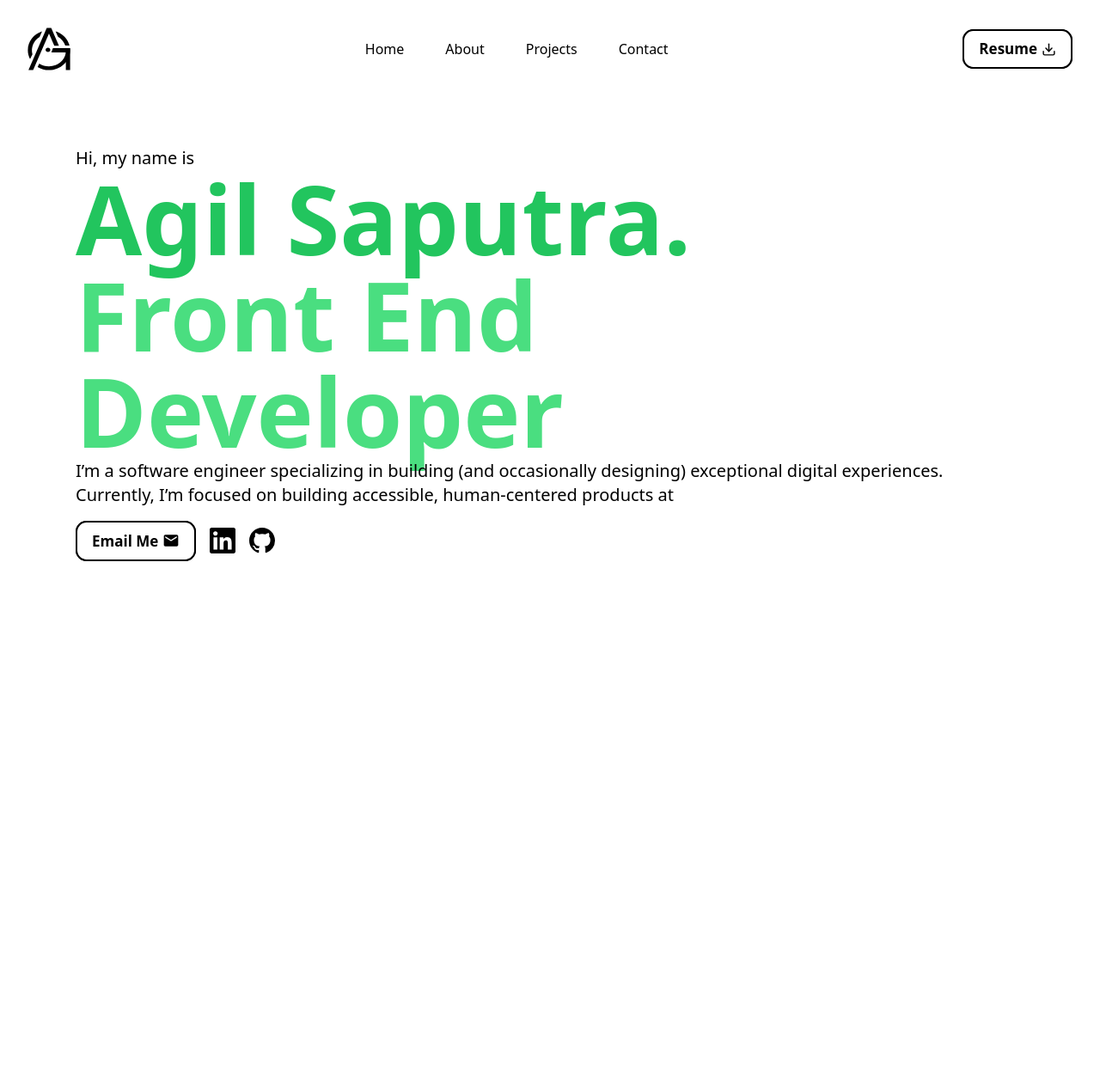
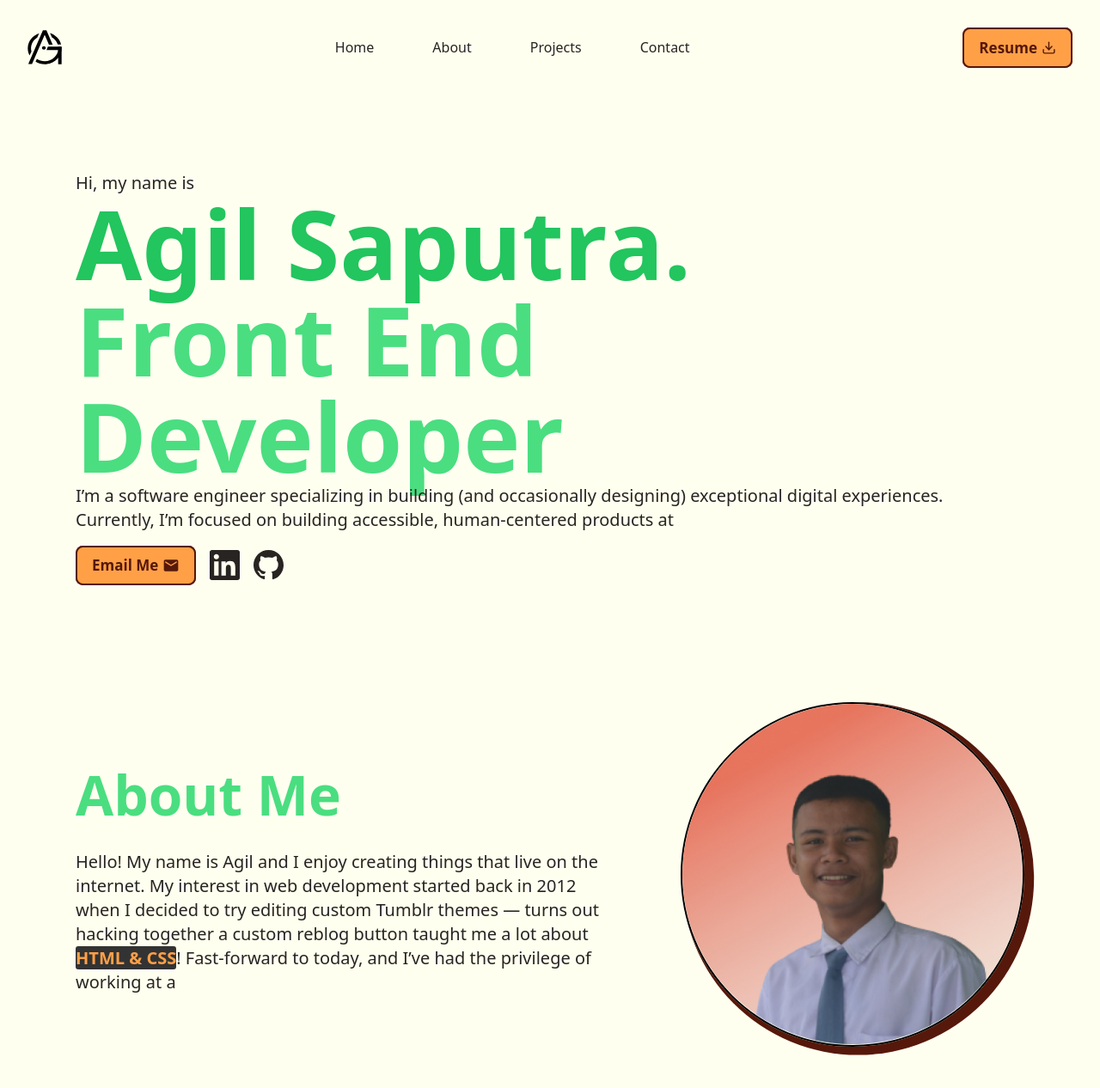
Before and after one commit to Agil-Saputra/Portofolio-V1, a React (Vite) app: page / in a window 1280 px wide. Shown: the whole page at 86% size. Before the commit the page ends 800 px from the top, so only its background shows below. Built offline with nearby package versions, Linux system fonts and the light colour scheme.

Commit message:
add About section

```diff
--- a/index.html
+++ b/index.html
@@ -6,7 +6,7 @@
     <meta name="viewport" content="width=device-width, initial-scale=1.0" />
     <title>Agil Saputra</title>
   </head>
-  <body>
+  <body class="body">
     <div id="root"></div>
     <script type="module" src="/src/main.jsx"></script>
   </body>
--- a/src/App.jsx
+++ b/src/App.jsx
@@ -1,12 +1,16 @@
-import Navbar from './components/navbar'
-import Hero from './components/hero'
+import Navbar from "./components/navbar";
+import Hero from "./components/hero";
+import About from "./components/about";
 function App() {
   return (
-    <div className="App">
-  <Navbar/>
-  <Hero />
+    <div className="">
+      <Navbar />
+      <main className="md:px-[5.5rem] px-[2.75rem]">
+        <Hero />
+        <About />
+      </main>
     </div>
-  )
+  );
 }
 
-export default App
+export default App;
--- /dev/null
+++ b/src/components/about.jsx
@@ -0,0 +1,22 @@
+import React from "react";
+import profile from "../assets/Group 9.png"
+
+const about = () => {
+  return (
+    <section className="my-[3em] flex max-md:flex-col md:gap-20 gap-8 items-center" id="About">
+    <div>
+  <p className="text-[3rem] md:text-[4rem] text-green-400 font-bold">About Me</p>
+        <p className="mt-4 text-xl font-medium">
+          Hello! My name is Agil and I enjoy creating things that live on
+          the internet. My interest in web development started back in 2012 when
+          I decided to try editing custom Tumblr themes — turns out hacking
+          together a custom reblog button taught me a lot about <strong>HTML & CSS</strong>!
+          Fast-forward to today, and I’ve had the privilege of working at a
+        </p>
+    </div>
+        <img src={profile} className='w-[400px] transition duration-200 ease-in-out border-solid border-[2px] border-black spcl-shadow rounded-[50%] hover:-translate-y-3 object-cover'/>
+    </section>
+  );
+};
+
+export default about;
--- a/src/components/hero.jsx
+++ b/src/components/hero.jsx
@@ -5,24 +5,24 @@ import { MdEmail } from "react-icons/md";
 
 const hero = () => {
   return (
-    <div className="m-[5.5rem]">
-    <div className="leading-[7rem]">
+    <section className="md:py-[5.5em] py-[3rem] h-full" id="Home">
+    <div className="md:leading-[7rem] leading-[3rem]">
       <p className="text-xl font-medium">Hi, my name is</p>
-      <p className="text-[112px] font-bold text-green-500">Agil Saputra.</p>
-      <p className="text-[112px] font-bold text-green-400" >
+      <p className="md:text-[7rem] text-[3rem] font-bold text-green-500 ">Agil Saputra.</p>
+      <p className="md:text-[7rem] text-[3rem] font-bold text-green-400 " >
         Front End Developer
       </p>
       <p className="text-xl font-medium">I’m a software engineer specializing in building (and occasionally designing) exceptional digital experiences. Currently, I’m focused on building accessible, human-centered products at</p>
     </div>
-    <div className="flex gap-4 items-center mt-4">
-    <a className="btn" href="" target='_blank'>
-      <span class="button_top">Email Me<MdEmail size={20}/>
+    <div className="flex items-center gap-4 mt-4">
+    <a className="btn" href="mailto:ragelyusuf752@gmail.com" target='_blank'>
+      <span className="button_top">Email Me<MdEmail size={20}/>
       </span>
       </a>
-      <a href="#" target='_blank'><SiLinkedin size={30}/></a>
-      <a href="#" target='_blank'><BsGithub size={30}/></a>
+      <a href="https://www.linkedin.com/in/agil-saputra07" target='_blank' className="transition duration-200 ease-in-out rounded-[50%] link-hover"><SiLinkedin size={35}/></a>
+      <a href="https://github.com/Agil-Saputra" target='_blank' className="transition duration-200 ease-in-out rounded-[50%] link-hover"><BsGithub size={35}/></a>
      </div>
-    </div>
+    </section>
   );
 };
 
--- a/src/components/navbar.jsx
+++ b/src/components/navbar.jsx
@@ -1,21 +1,29 @@
 import React from 'react'
 import logo from '../assets/Group 1.svg'
 import { FiDownload } from "react-icons/fi";
+import { FaBars } from "react-icons/fa";
+
 
 const navbar = () => {
 const lists = ['Home', 'About', 'Projects',  'Contact']
-const items = lists.map(item => <li key={item} className="cursor-pointer  transition duration-1000 ease-in-out
- group-hover:p-[10px]"><a href='#'>{item}</a></li>)
+const items = lists.map(item => <li key={item} className="transition duration-300 ease-in-out cursor-pointer md:my-0 my-[4rem] hover:bg-green-300 px-[10px] py-[5px] hover:-translate-y-1 rounded-xl hover:text-slate-600"><a href={"#"+item}>{item}</a></li>)
+function handleClick() {
+
+}
   return (
-    <nav className='flex justify-between m-8 items-center'>
+    <nav className='flex items-center justify-between m-4 md:m-8'>
          <img src={logo}/>
-         <ul className='flex gap-[3rem] font-medium'>
+         <ul className='md:flex flex-col md:flex-row md:gap-[3rem] font-medium absolute md:relative right-0  top-0
+         h-[100%] max-md:w-[50%] text-center max-md:shadow-md shadow-slate-600 max-md:bg-slate-50 hidden'>
          {items}
          </ul>
-         <a className="btn" href="" target='_blank'>
-      <span class="button_top">Resume<FiDownload />
+         <div className='flex items-center gap-4'>
+         <a className="btn " href="" target='_blank'>
+      <span className="button_top">Resume<FiDownload />
       </span>
       </a>
+      <FaBars size={30} className="z-10 block md:hidden" onClick={handleClick}/>
+         </div>
     </nav>
   )
 }
--- a/src/index.css
+++ b/src/index.css
@@ -2,11 +2,17 @@
 @tailwind components;
 @tailwind utilities;
 
+strong {
+  color :#FFA047;
+  background-color : #333;
+  border-radius : 3px;
+}
+
 .btn {
   /* Variables */
- --button_radius: 0.75em;
- --button_color: #fff;
- --button_outline_color: #000000;
+ --button_radius: 0.5em;
+ --button_color: #FFA047;
+ --button_outline_color: #56180A;
  font-size: 17px;
  font-weight: bold;
  border: none;
@@ -36,3 +42,29 @@
   /* Push the button downwards when pressed */
  transform: translateY(0);
 }
+
+@media (max-width: 768px) {
+  .btn{
+    font-size: 12px;
+  }
+}
+
+
+.link-hover:hover{
+  color :rgb(73,222,128);
+  background-color : #fff;
+  transform:translateY(-5px)
+}
+
+.link-hover:active{
+  transform:translateY(5px)
+}
+
+.spcl-shadow{
+  box-shadow: 0.4rem 0.3rem 0 0.3rem #56180A;
+}
+
+.body{
+  background-color : #FFFFF0;
+  color : #282422;
+}
```
Also changed, not shown: src/assets/Group 1.svg, src/assets/Group 9.png (added).
